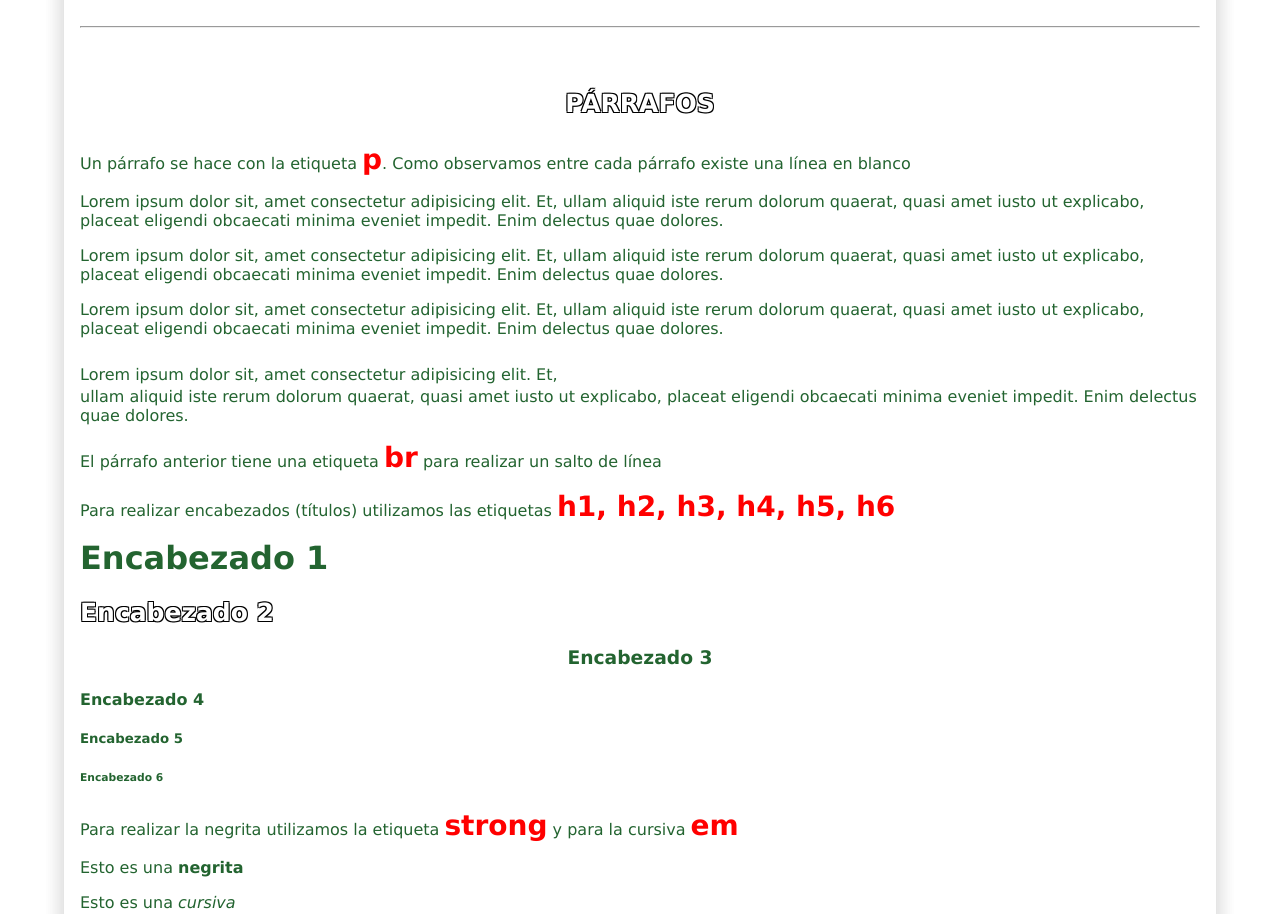
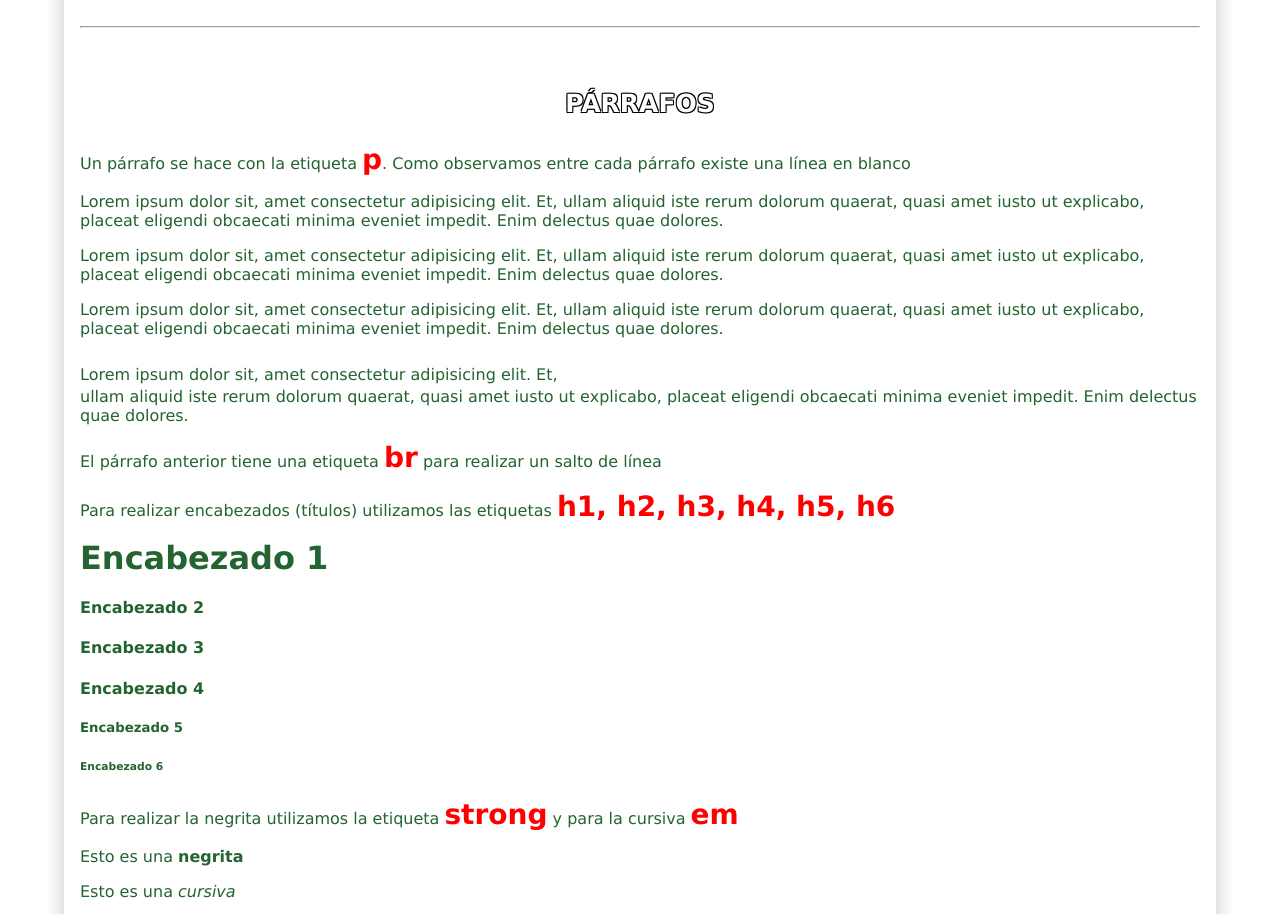
Before and after one commit to xni0/web2024, a plain HTML site: page parrafos.html in a window 1280 px wide. Shown: the part 162-1076 px from the top of the page. Drawn offline with Linux system fonts and the light colour scheme.

Commit message:
parrafos

```diff
--- a/parrafos.html
+++ b/parrafos.html
@@ -103,8 +103,8 @@
                     <p>Para realizar encabezados (títulos) utilizamos las etiquetas <span class="etiqueta">h1, h2, h3, h4, h5, h6</span></p>
 
                     <h1>Encabezado 1</h1>
-                    <h2>Encabezado 2</h2>
-                    <h3>Encabezado 3</h3>
+                    <h4>Encabezado 2</h4>
+                    <h4>Encabezado 3</h4>
                     <h4>Encabezado 4</h4>
                     <h5>Encabezado 5</h5>
                     <h6>Encabezado 6</h6>
```
